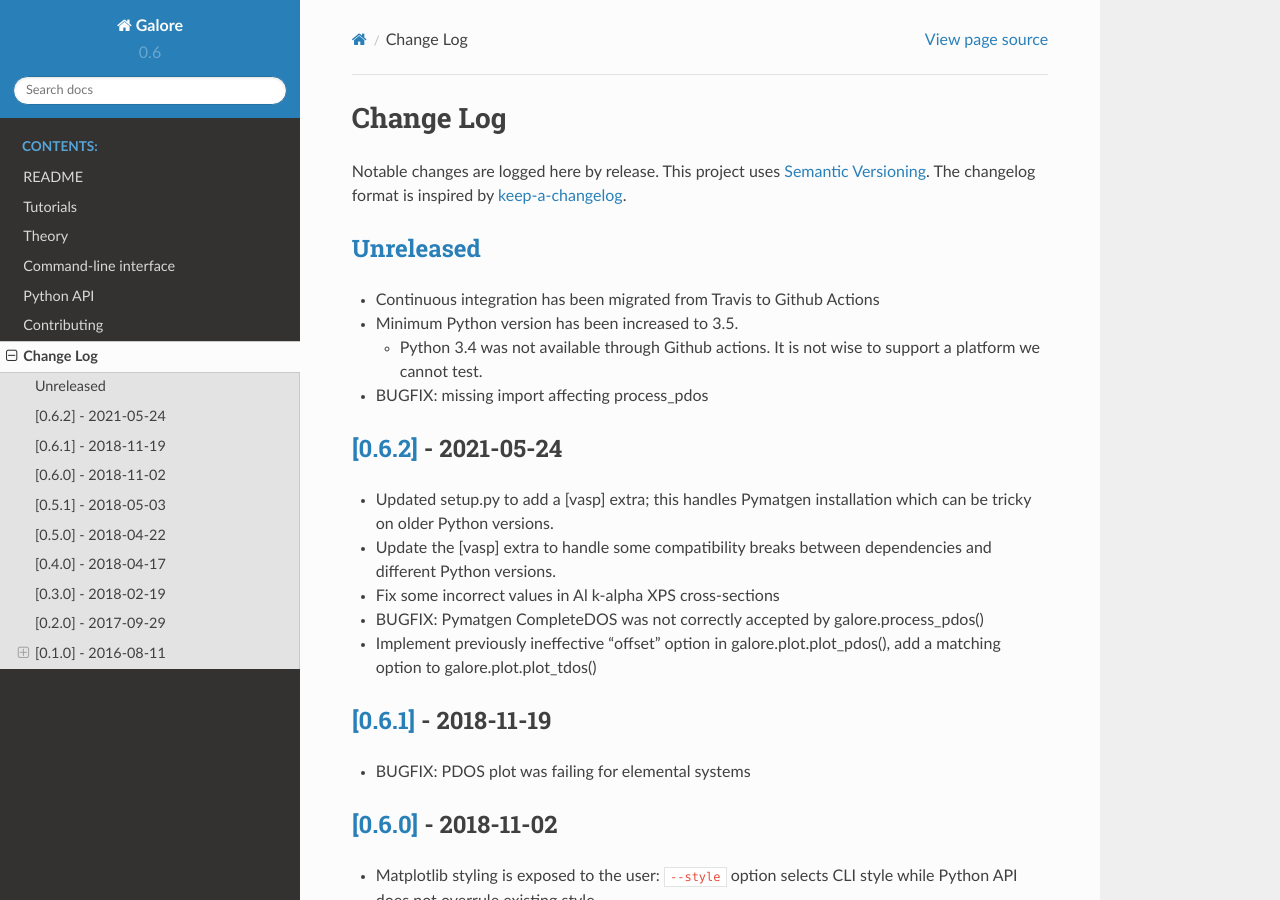
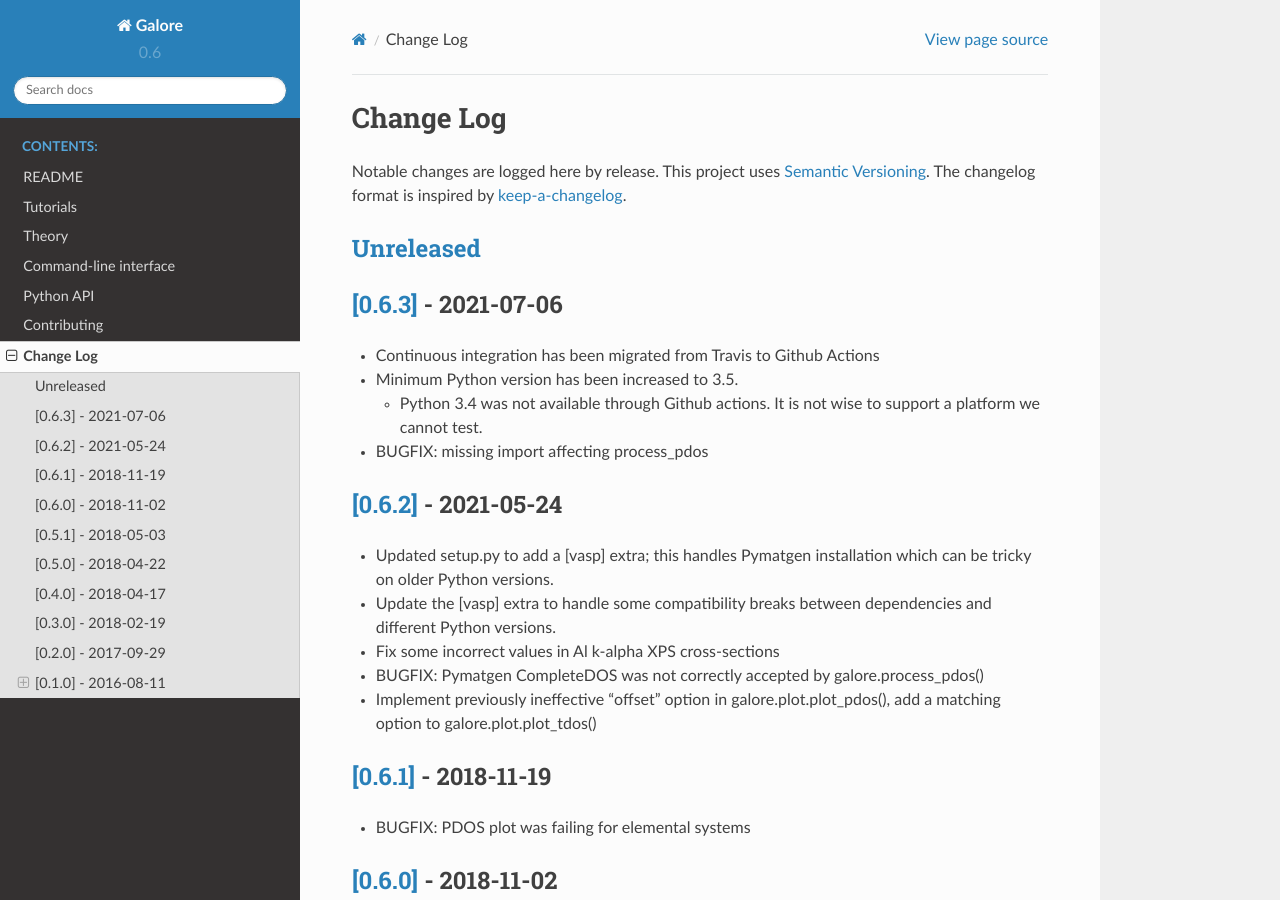
Before and after one commit to SMTG-Bham/galore, a Sphinx documentation site: the page built from docs/source/changelog.rst, in a window 1280 px wide and 900 px high. Built offline with Sphinx 7.4.7 and the Read the Docs theme 2.0.0, drawn with Linux system fonts in a browser that asks for light colours.

Commit message:
Version number bump (0.6.3)

```diff
--- a/CHANGELOG.rst
+++ b/CHANGELOG.rst
@@ -5,8 +5,11 @@ Notable changes are logged here by release. This project uses `Semantic
 Versioning <http://semver.org/>`__. The changelog format is inspired by
 `keep-a-changelog <https://github.com/olivierlacan/keep-a-changelog>`__.
 
-`Unreleased <https://github.com/smtg-ucl/galore/compare/0.6.2...HEAD>`__
+`Unreleased <https://github.com/smtg-ucl/galore/compare/0.6.3...HEAD>`__
 -------------------------------------------------------------------------
+
+`[0.6.3] <https://github.com/smtg-ucl/galore/compare/0.6.2...0.6.3>`__ - 2021-07-06
+-----------------------------------------------------------------------------------
 - Continuous integration has been migrated from Travis to Github Actions
 - Minimum Python version has been increased to 3.5.
 
--- a/docs/source/conf.py
+++ b/docs/source/conf.py
@@ -63,7 +63,7 @@ author = 'Scanlon Materials Theory Group'
 # The short X.Y version.
 version = '0.6'
 # The full version, including alpha/beta/rc tags.
-release = '0.6.2'
+release = '0.6.3'
 
 # The language for content autogenerated by Sphinx. Refer to documentation
 # for a list of supported languages.
--- a/setup.py
+++ b/setup.py
@@ -18,7 +18,7 @@ if __name__ == "__main__":
 
     setup(
         name='galore',
-        version='0.6.2',
+        version='0.6.3',
         description='Broadening and weighting for simulated spectra',
         long_description="""
     Apply Gaussian and Lorentzian broadening to data from ab initio
```
Also changed, not shown: 1 other file.
